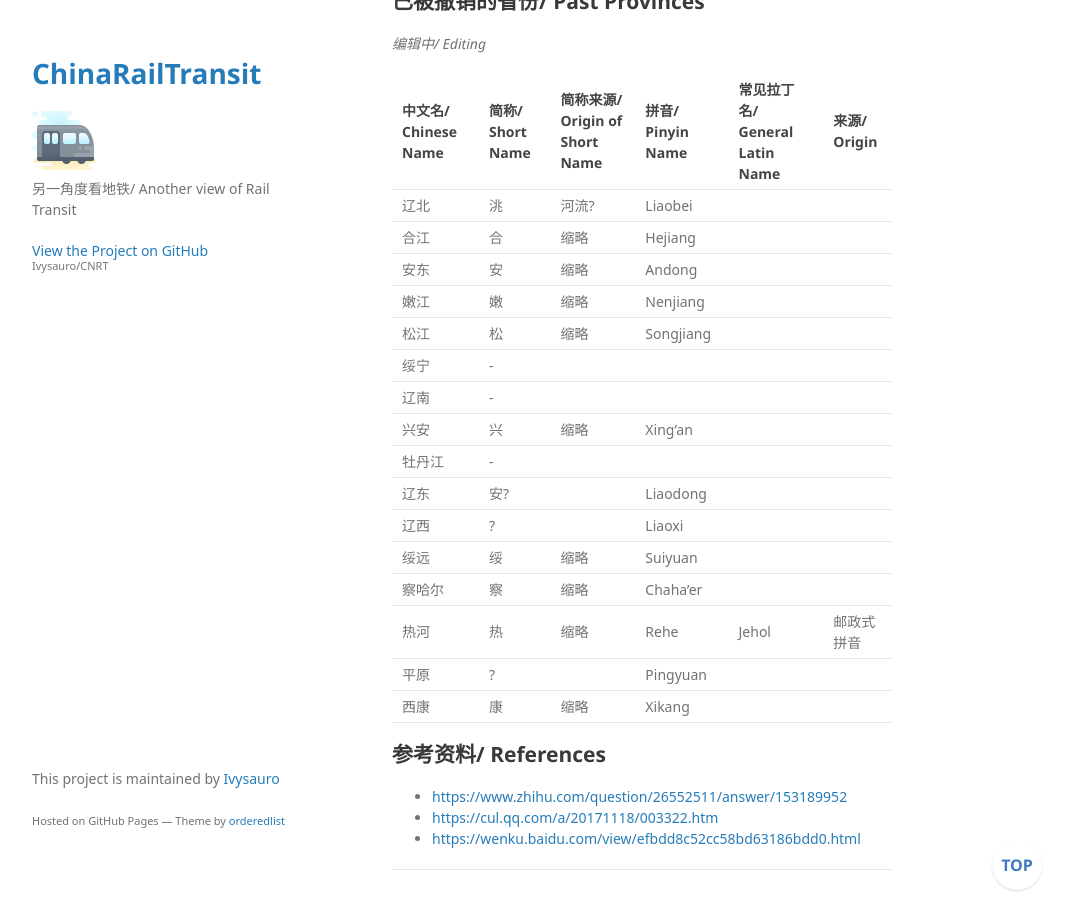
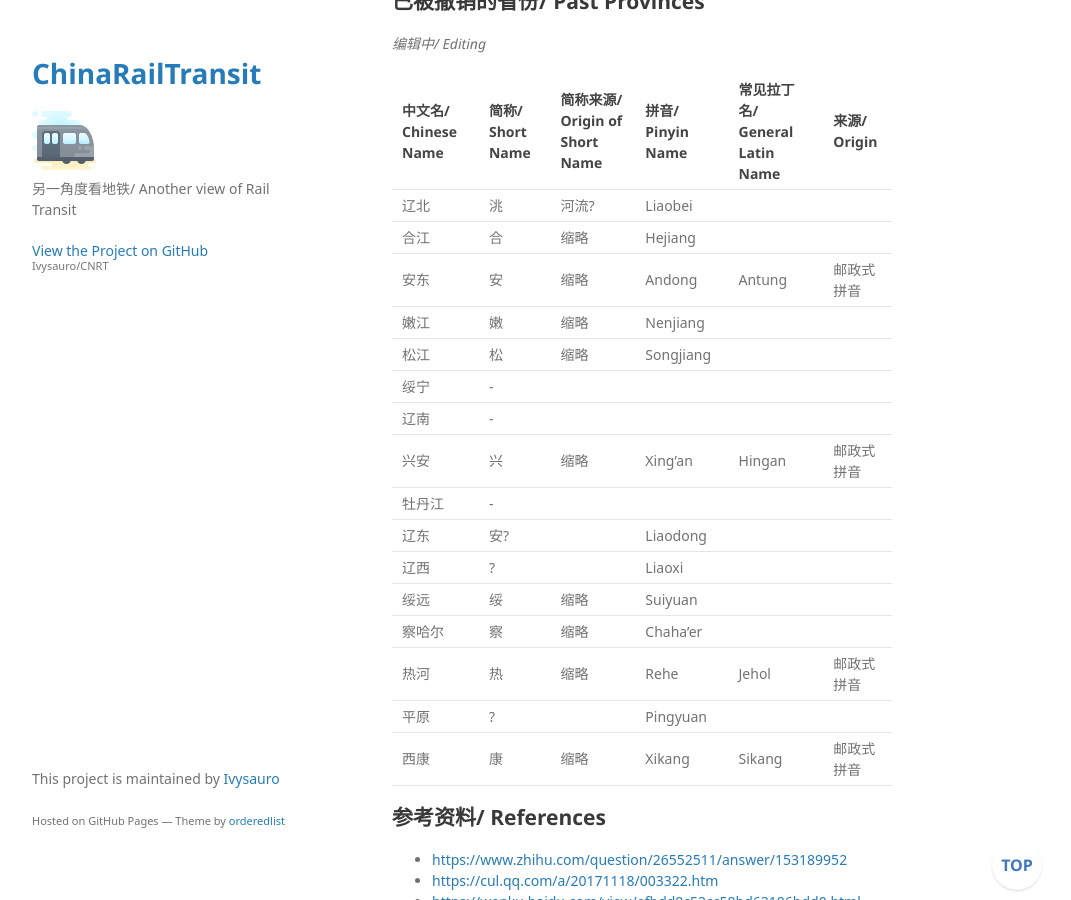
Before and after one commit to Ivysauro/CNRT, a Jekyll site: the page built from data/Name.md, in a window 1280 px wide and 900 px high, scrolled down 8086 px. Shown: the whole window, without its empty margins (178-1249 px from the left). Built offline with Jekyll 4.4.1, drawn with Linux system fonts in a browser that asks for light colours; some web fonts are replaced; our own code applies the rules of GitHub Pages for plain Markdown files; a script that is not in the unit is left out.

Commit message:
🍊更新部分数据

```diff
--- a/data/Name.md
+++ b/data/Name.md
@@ -150,12 +150,12 @@
 | :- | :- | :- | :- | :- | :- |
 | 辽北 | 洮 | 河流? | Liaobei |
 | 合江 | 合 | 缩略 | Hejiang |
-| 安东 | 安 | 缩略 | Andong |
+| 安东 | 安 | 缩略 | Andong | Antung | 邮政式拼音 |
 | 嫩江 | 嫩 | 缩略 | Nenjiang |
 | 松江 | 松 | 缩略 | Songjiang |
 | 绥宁 | - | |
 | 辽南 | - | |
-| 兴安 | 兴 | 缩略 | Xing'an |
+| 兴安 | 兴 | 缩略 | Xing'an | Hingan | 邮政式拼音 |
 | 牡丹江 | - | |
 | 辽东 | 安? | | Liaodong |
 | 辽西 | ? | | Liaoxi |
@@ -163,7 +163,7 @@
 | 察哈尔 | 察 | 缩略 | Chaha'er |
 | 热河 | 热 | 缩略 | Rehe | Jehol | 邮政式拼音 |
 | 平原 | ? | | Pingyuan |
-| 西康 | 康 | 缩略 | Xikang |
+| 西康 | 康 | 缩略 | Xikang | Sikang | 邮政式拼音 |
 
 ## 参考资料/ References
 - <https://www.zhihu.com/question/26552511/answer/153189952>
```
